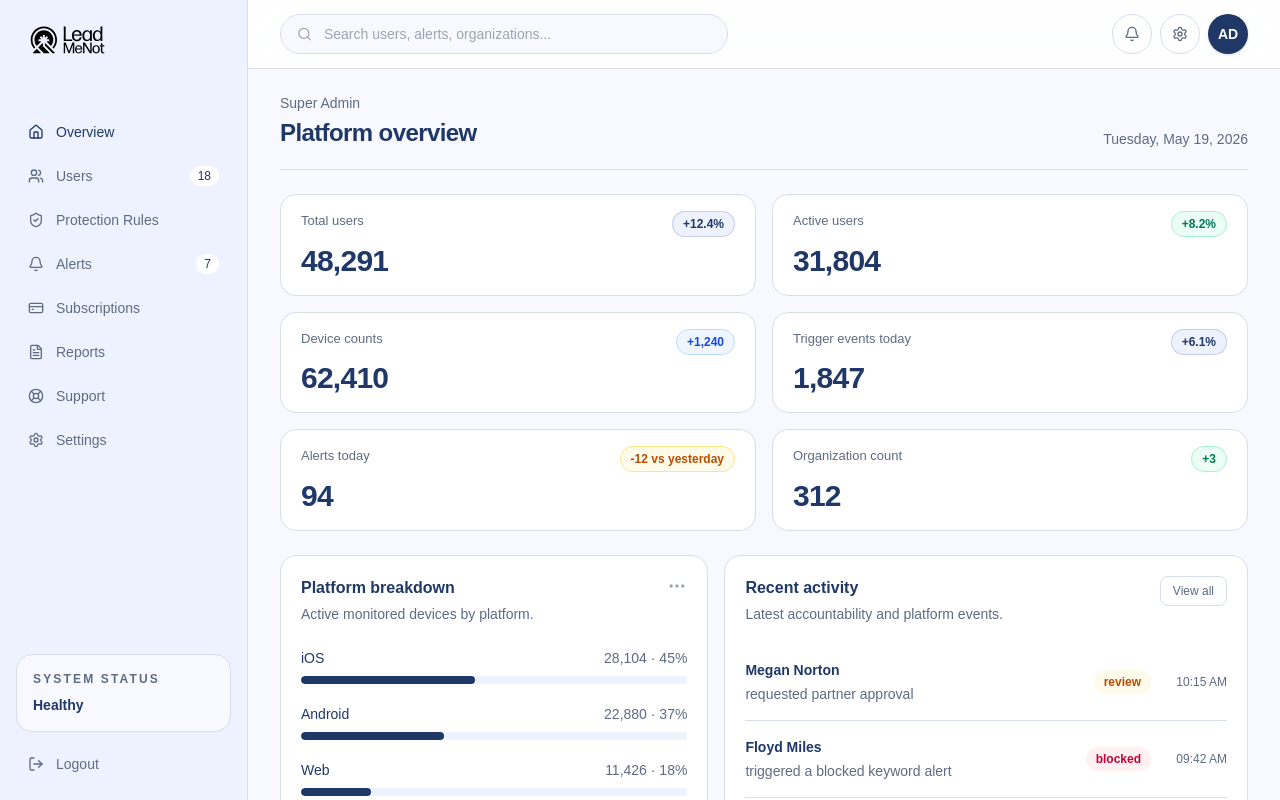
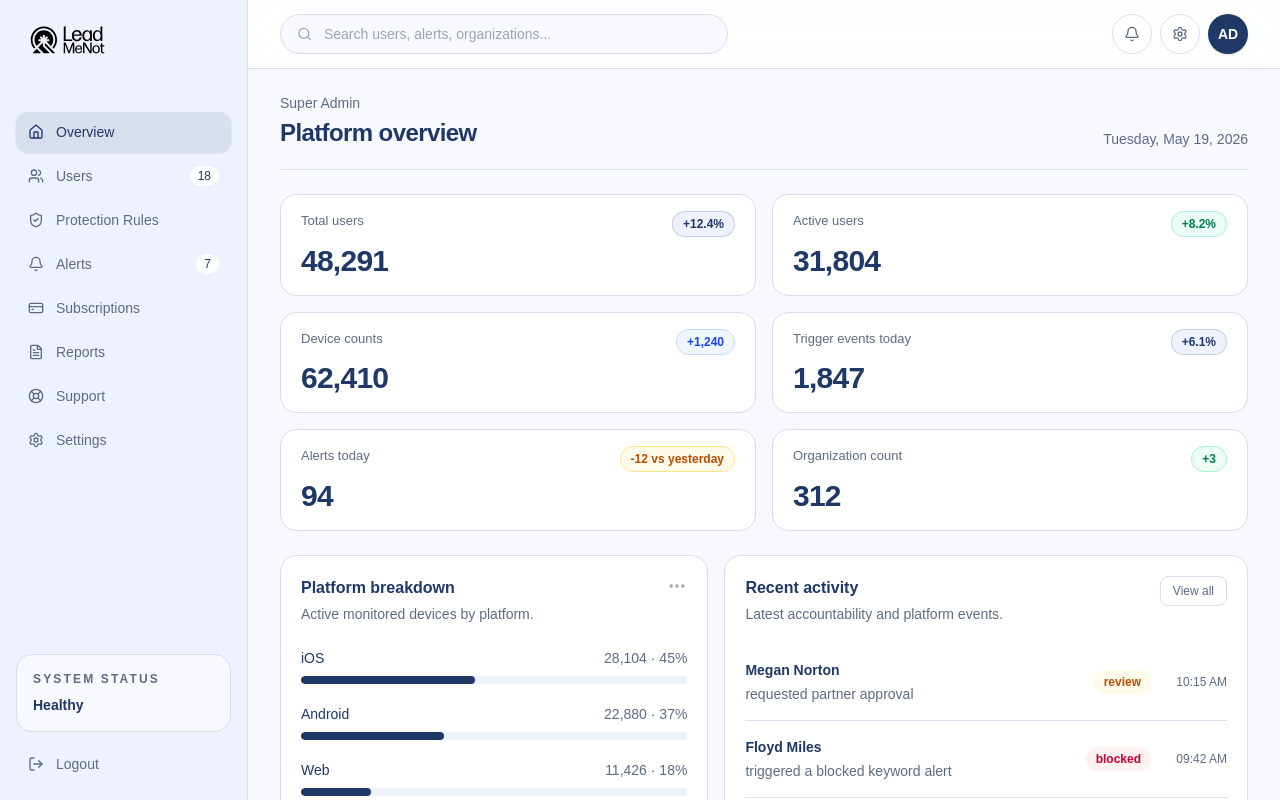
Before and after one commit to ishara-dhanushan/lead-me-not-dashboard, a Next.js app: page /dashboard in a window 1280 px wide. Built offline with nearby package versions, Linux system fonts and the light colour scheme.

Commit message:
fix: Minor twek to navigation sidebar

```diff
--- a/src/app/dashboard/components/DashboardSidebar.tsx
+++ b/src/app/dashboard/components/DashboardSidebar.tsx
@@ -89,9 +89,9 @@ function NavContent() {
             <Link
               key={item.label}
               href={item.href}
-              className={`flex w-full items-center justify-between rounded-xl px-3 py-2.5 text-sm font-medium transition ${
+              className={`group flex w-full items-center justify-between rounded-xl px-3 py-2.5 text-sm font-medium transition ${
                 isActive
-                  ? "bg-lmn-bg text-lmn-primary"
+                  ? "bg-lmn-primary/10 text-lmn-primary shadow-sm"
                   : "text-lmn-muted hover:bg-lmn-bg-soft hover:text-lmn-primary"
               }`}
             >
```
